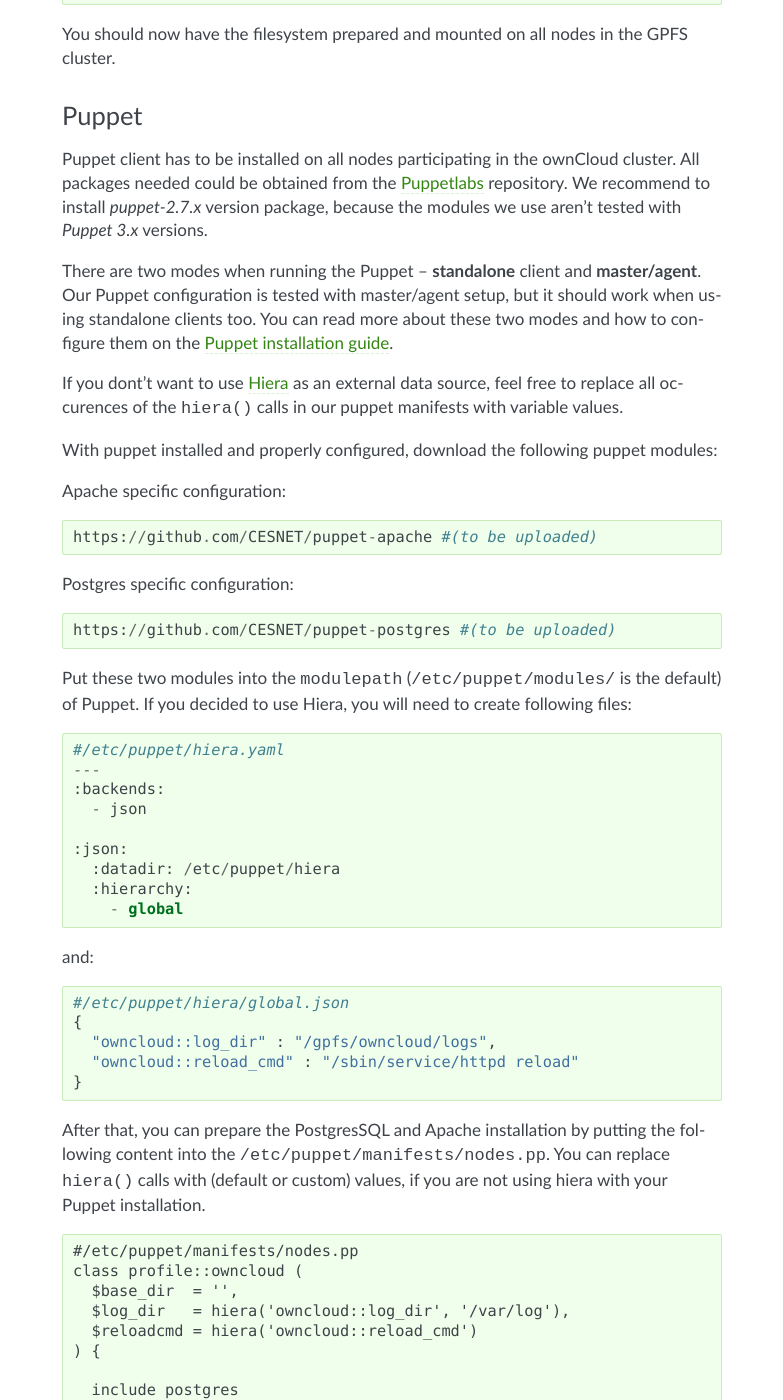
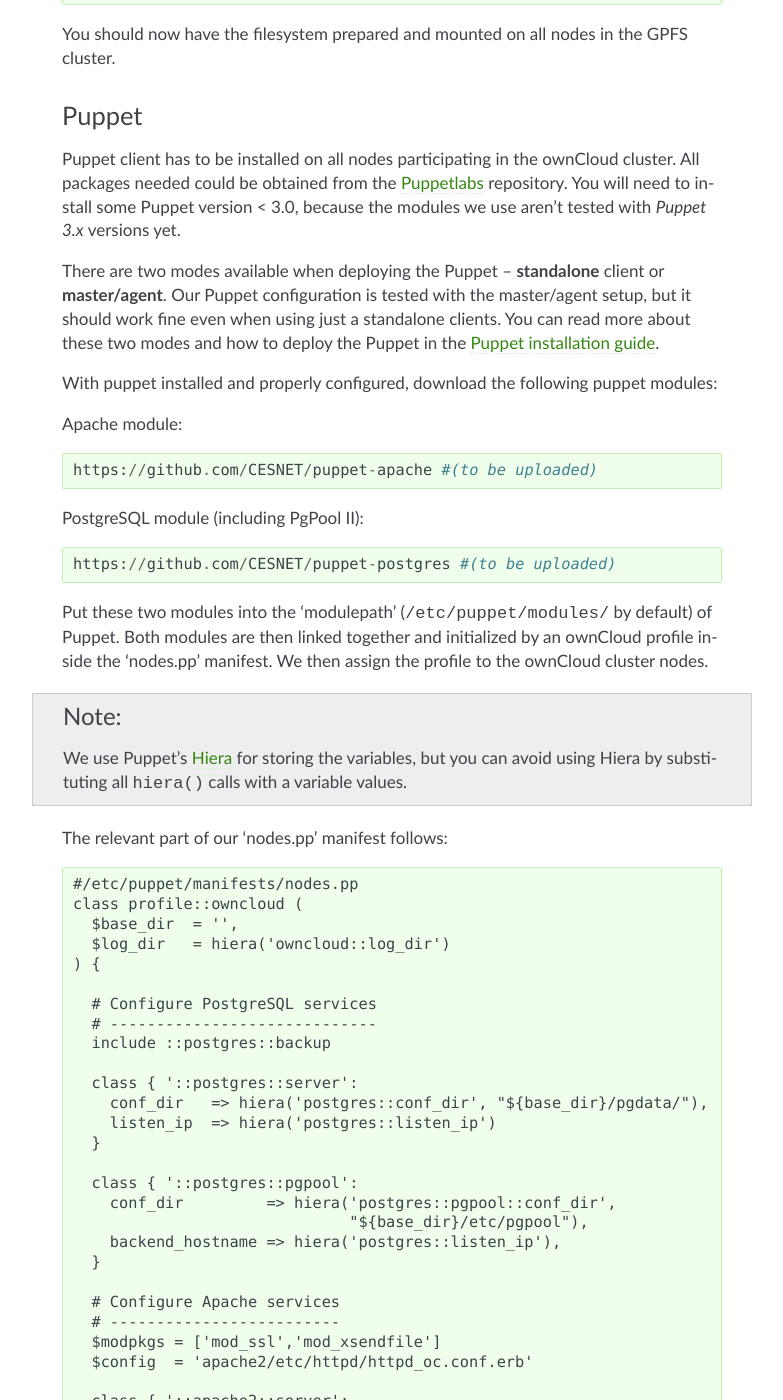
Before and after one commit to switch-ch/cloudservice-owncloud, a Sphinx documentation site: the page built from source/cesnet/installation.rst, in a window 1280 px wide and 1400 px high, scrolled down 1018 px. Shown: the whole window, without its empty margins (358-1141 px from the left). Built offline with Sphinx 7.4.7, drawn with Linux system fonts in a browser that asks for light colours; some of the changed text lies outside the part shown.

Commit message:
Multiple chapters updated

```diff
--- a/source/cesnet/installation.rst
+++ b/source/cesnet/installation.rst
@@ -49,77 +49,58 @@
 
 Puppet client has to be installed on all nodes participating in the ownCloud cluster.
 All packages needed could be obtained from the Puppetlabs_ repository.
-We recommend to install *puppet-2.7.x* version package, because the modules we use
-aren't tested with *Puppet 3.x* versions.
+You will need to install some Puppet version < 3.0, because the modules we use
+aren't tested with *Puppet 3.x* versions yet.
 
-There are two modes when running the Puppet -- **standalone** client and **master/agent**.
-Our Puppet configuration is tested with master/agent setup, but it should work when using standalone clients
-too. You can read more about these two modes and how to configure them on the `Puppet installation guide`_.
-
-If you dont't want to use Hiera_ as an external data source, feel free to replace all occurences of the ``hiera()``
-calls in our puppet manifests with variable values.
+There are two modes available when deploying the Puppet -- **standalone** client or **master/agent**.
+Our Puppet configuration is tested with the master/agent setup, but it should work fine even when using just a standalone clients. You can read more about these two modes and how to deploy the Puppet in the `Puppet installation guide`_.
 
 With puppet installed and properly configured, download the following puppet modules:
 
-Apache specific configuration::
+Apache module::
 
   https://github.com/CESNET/puppet-apache #(to be uploaded)
 
-Postgres specific configuration::
+PostgreSQL module (including PgPool II)::
 
   https://github.com/CESNET/puppet-postgres #(to be uploaded)
 
-Put these two modules into the ``modulepath`` (``/etc/puppet/modules/`` is the default) of Puppet.
-If you decided to use Hiera, you will need to create following files::
+Put these two modules into the 'modulepath' (``/etc/puppet/modules/`` by default) of Puppet.
+Both modules are then linked together and initialized by an ownCloud profile inside the
+'nodes.pp' manifest. We then assign the profile to the ownCloud cluster nodes.
 
-  #/etc/puppet/hiera.yaml
-  ---
-  :backends:
-    - json
+.. NOTE::
+  We use Puppet's Hiera_ for storing the variables, but you can
+  avoid using Hiera by substituting all ``hiera()`` calls with a variable values.
 
-  :json:
-    :datadir: /etc/puppet/hiera
-    :hierarchy:
-      - global
-
-and::
-
-  #/etc/puppet/hiera/global.json
-  {
-    "owncloud::log_dir" : "/gpfs/owncloud/logs",
-    "owncloud::reload_cmd" : "/sbin/service/httpd reload"
-  }
-
-
-After that, you can prepare the PostgresSQL and Apache installation by putting the following content
-into the ``/etc/puppet/manifests/nodes.pp``. You can replace ``hiera()`` calls with (default or custom) values,
-if you are not using hiera with your Puppet installation. ::
+The relevant part of our 'nodes.pp' manifest follows::
 
   #/etc/puppet/manifests/nodes.pp
   class profile::owncloud (
     $base_dir  = '',
-    $log_dir   = hiera('owncloud::log_dir', '/var/log'),
-    $reloadcmd = hiera('owncloud::reload_cmd')
+    $log_dir   = hiera('owncloud::log_dir')
   ) {
 
-    include postgres
-    include postgres::backup
-    class { '::postgres::pgpool':
-      config_directory => "${base_dir}/etc/pgpool",
-      backend_hostname => '<your.db.server.ip>',
-                          # aka "postgres-ip" floating ip alias
+    # Configure PostgreSQL services
+    # -----------------------------
+    include ::postgres::backup
+
+    class { '::postgres::server':
+      conf_dir   => hiera('postgres::conf_dir', "${base_dir}/pgdata/"),
+      listen_ip  => hiera('postgres::listen_ip')
     }
 
-    case $::operatingsystem {
-      'Debian': {
-        $modpkgs = ['libapache2-mod-xsendfile']
-      }
-      'RedHat': {
-        $modpkgs = ['mod_ssl','mod_xsendfile']
-        $config  = 'apache2/etc/httpd/httpd_oc.conf.erb'
-      }
-      default: { fail("Owncloud is not supported on ${::operatingsystem}") }
+    class { '::postgres::pgpool':
+      conf_dir         => hiera('postgres::pgpool::conf_dir',
+                                "${base_dir}/etc/pgpool"),
+      backend_hostname => hiera('postgres::listen_ip'),
     }
+
+    # Configure Apache services
+    # -------------------------
+    $modpkgs = ['mod_ssl','mod_xsendfile']
+    $config  = 'apache2/etc/httpd/httpd_oc.conf.erb'
+
     class { '::apache2::server':
       base_dir        => $base_dir,
       httpd_source    => $config,
@@ -130,73 +111,58 @@
       reload_cmd      => $reloadcmd,
       oldlogs_dir     => "${log_dir}/old-logs/"
     }
-    class { '::apache2::simplesamlphp':
-      authsources_source => 'apache2/etc/simplesamlphp/authsources-owncloud.php',
-      authsources_path   => "${base_dir}/www/simplesamlphp/config/authsources.php",
-      config_source      => 'apache2/etc/simplesamlphp/config-owncloud.php',
-      config_path        => "${base_dir}/www/simplesamlphp/config/config.php",
+
+    class {'::apache2::php':
+      extension_packages  => [
+        'php54', 'php54-php',
+        'php54-php-cli', 'php54-php-common', 'php54-php-devel',
+        'php54-php-gd', 'php54-php-mbstring', 'php54-php-pdo',
+        'php54-php-pear', 'php54-php-pgsql',
+        'php54-php-process', 'php54-php-xml', 'php54-runtime',
+      ],
+      php_module          => 'modules/libphp54-php5.so',
+      post_max_size       => '16G',
+      upload_tmp_dir      => "${base_dir}/tmp",
+      upload_max_filesize => '16G',
     }
-    class { '::apache2::owncloud':
-      webdir => hiera('owncloud::webdir', '/var/www/owncloud')
-    }
+
+    include ::apache2::simplesamlphp
+
+    class { '::apache2::owncloud': webdir => hiera('owncloud::webdir') }
   }
 
   node /your-node.hostnames.com/ {
-    class { 'profile::owncloud': base_dir => '/gpfs/owncloud' }
+    class { 'profile::owncloud': base_dir => '/yours/gpfs/mountpoint' }
   }
-
-.. NOTE::
-      After the configuration of Pacemaker, you may want to change
-      the ``$reloadcmd`` variable. If you want Puppet
-      to instruct Pacemaker to reload the web service when configuration
-      changes, you may set it to:
-      ``/usr/sbin/crm resource restart owncloud-web``
-
-      If you want to reload the service manually, just put
-      ``/bin/true`` there and set ``manage_service => false`` for
-      the ``::apache2::server`` class.
 
 When using Puppet in a standalone mode, issue the following command on each node::
 
   # puppet apply /etc/puppet/manifests/nodes.pp
 
-If you are running in master/agent mode, you can get yourself a cup of coffee while
-the Puppet agents are fetching configuration from the Puppet master and doing its job.
-You can however speed things up by running the following command on each node::
-
-  # puppet agent --test
-
-This will install and configure the Apache and PosgreSQL servers on all nodes
-with matching hostnames for you. If you do not specify ``base_dir``, it will
-write its configuration into default paths (mostly ``/etc/...``) for each package.
-Because we use shared gpfs volume ``/gpfs/owncloud``, we tell Puppet to install
-configuration into that volume (``/gpfs/owncloud/etc/...``).
+If you are running in the master/agent mode, deployment will be done automatically
+by the Puppet agents. This way you should now have all the ownCloud specific services
+configured on all nodes.
 
 Setting up Owncloud
 -------------------
 
-You will need to download and install ownCloud 6
-from a source archive. Full installation procedure is described in
-the `ownCloud installation guide`_, you can just skip the Apache & PostgreSQL
-parts.
+In the next step, you will need to download and install ownCloud 6 from the source archive.
+Just follow the `Download ownCloud`_ and `Set permissions`_ sections of the
+official installation guide.
 
-For the user authentication to work properly, you may want to check out our
-`ownCloud apps`_ repository, especially the *user_saml* and *mail_notifications* app.
-You can install these apps by running: ::
-
-  cd /tmp/
-  git clone https://github.com/CESNET/owncloud-apps
-  cp -r owncloud-apps/user_saml /gpfs/owncloud/www/owncloud/apps/
-  cp -r owncloud-apps/mail_notifications /gpfs/owncloud/www/owncloud/apps/
-
-Now you should have ownCloud sources prepared, but you still need
-to install and configure the Apache server together with PostgreSQL.
-For this task we use Puppet.
+For the user SAML authentication to work properly, you need to fetch the 'user_saml' app
+from the `owncloud/apps`_ GitHub repository. It already contains our fixes of
+the 'user_saml' app. If you are interested in our modifications as described in
+the :ref:`cesnet-modifications` chapter, you are free to try the
+`cesnet/owncloud-apps`_ repository instead.
 
 SimplesamlPHP
 ^^^^^^^^^^^^^
 
-You will also need to download the SimplesamlPHP authentication backend
+Now you'll need to finish the configuration of an authentication backend
+used by the 'user_saml' app. Most of the things should be already
+put in place by Puppet.
+
 
 
 
@@ -226,5 +192,7 @@
 .. _`Puppet installation guide`: http://docs.puppetlabs.com/guides/install_puppet/pre_install.html#general-puppet-info
 .. _`Puppet master`: http://docs.puppetlabs.com/guides/install_puppet/install_el.html#step-3-install-puppet-on-the-puppet-master-server
 .. _`IBM wiki`: https://www.ibm.com/developerworks/community/wikis/home?lang=en#!/wiki/General+Parallel+File+System+%28GPFS%29/page/Install+and+configure+a+GPFS+cluster+on+AIX
-.. _`ownCloud installation guide`: http://doc.owncloud.org/server/6.0/admin_manual/installation/installation_source.html
-.. _`ownCloud apps`: https://github.com/CESNET/owncloud-apps
+.. _`Download ownCloud`: http://doc.owncloud.org/server/6.0/admin_manual/installation/installation_source.html#download-extract-and-copy-owncloud-to-your-web-server
+.. _`Set permissions`: http://doc.owncloud.org/server/6.0/admin_manual/installation/installation_source.html#set-the-directory-permissions
+.. _`owncloud/apps`: https://github.com/owncloud/apps
+.. _`cesnet/owncloud-apps`: https://github.com/CESNET/owncloud-apps
--- a/source/cesnet/modifications.rst
+++ b/source/cesnet/modifications.rst
@@ -1,3 +1,5 @@
+.. _cesnet-modifications:
+
 CESNET Modifications to ownCloud
 ==================================
 
--- a/source/cesnet/service-description.rst
+++ b/source/cesnet/service-description.rst
@@ -8,7 +8,9 @@
 the user doesn't have access to the federation, provided the user is affiliated to an institution compliant with the `CESNET Access Policy_`. For these situations, a validated Hostel_ account can
 be used to access the federated web interface (validated accounts require the users to prove their affiliation to an academic and/or research organizations by means of supplying a signed statement).
 
-As of January 2015, there are 2600 users using the service with approx. 17 TB of stored data (14 millions of files). Accounts for newcomers are created automatically upon first login and
+As of January 2015, there are 2600 users using the service with approx. 17 TB of stored data (14 millions of files). The most recent statistics of our ownCloud service can be viewed on our website_.
+
+Accounts for newcomers are created automatically upon first login and
 each new account is given a 100 GB quota. We are providing the service with a
 best-effort policy (i.e., we do our best to keep the service up and running, there is no formal SLA) and with no pay-per-use model. The users are required to comply
 with data storage general `Terms of service`_.
```
Also changed, not shown: other parts of source/cesnet/service-description.rst (+1 -0 lines).
